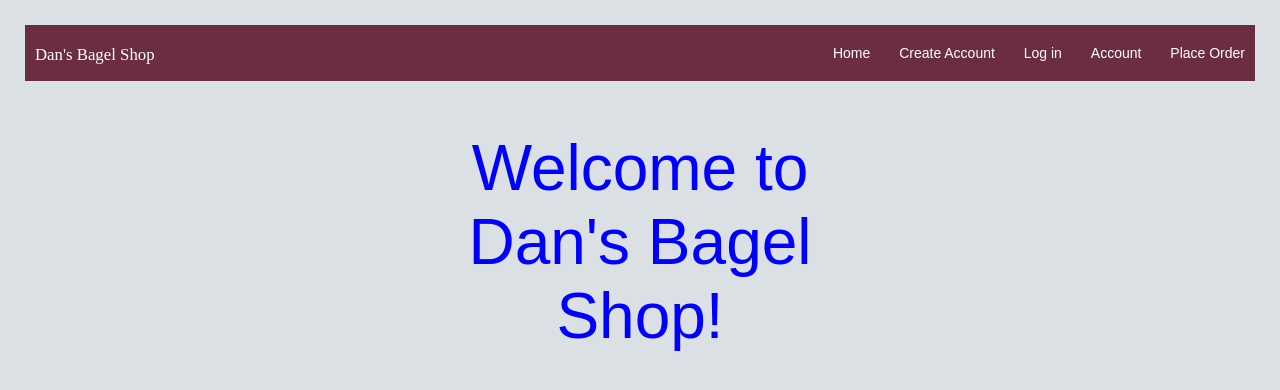
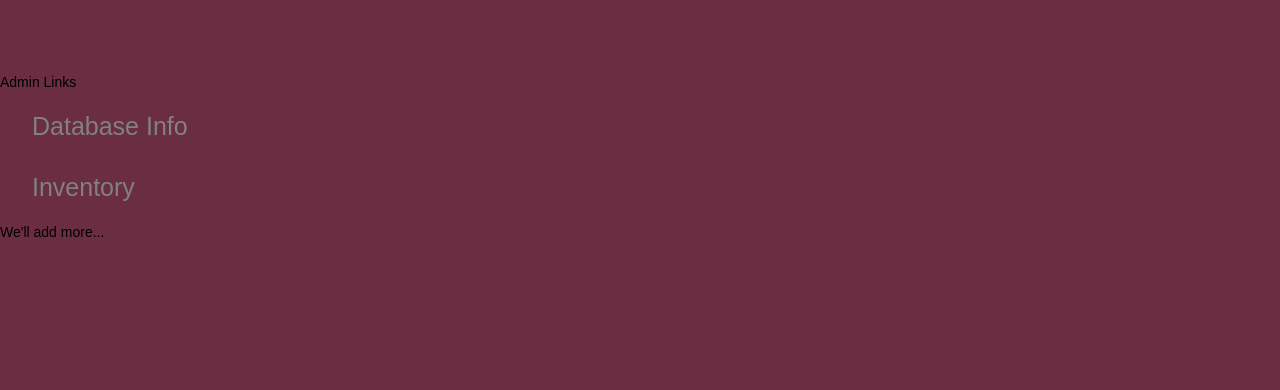
Before and after one commit to jennaknudsen/cs3450-7even, a Django app: page /dansbagels/home in a window 1280 px wide. Shown: the top 390 px of the page. Run offline with Django 3.2, Linux system fonts and the light colour scheme.

Commit message:
Trying to add a side bar for admin links.

```diff
--- a/src/djangoserver_cs3450/dansbagels/static/dansbagels/style.css
+++ b/src/djangoserver_cs3450/dansbagels/static/dansbagels/style.css
@@ -73,6 +73,29 @@ table, th, td {
 	color: blue;
 }
 
+
+/* Side navigation stuff from https://www.w3schools.com/howto/howto_js_sidenav.asp--> */
+/* The side navigation menu */
+#Sidenav {
+    height: 100%; /* 100% Full-height */
+    position: fixed; /* Stay in place */
+    z-index: 1; /* Stay on top */
+    top: 0; /* Stay at the top */
+    left: 0;
+    background-color: #6B2D42;
+    overflow-x: hidden; /* Disable horizontal scroll */
+    padding-top: 60px; /* Place content 60px from the top */
+}
+
+/* The navigation menu links */
+#Sidenav a {
+    padding: 8px 8px 8px 32px;
+    text-decoration: none;
+    font-size: 25px;
+    color: #818181;
+    display: block;
+}
+
 #exceptionLink {
     color: blue;
     padding-left: 0px
--- a/src/djangoserver_cs3450/dansbagels/templates/dansbagels/account.html
+++ b/src/djangoserver_cs3450/dansbagels/templates/dansbagels/account.html
@@ -19,7 +19,7 @@
             <a href="/dansbagels/orderBagel" class="link">Place Order</a>
         </div>
         <div>
-            <h1>The purpose of this page is: {{ purpose }}</h1>
+            <h1>Account Info</h1>
             <p>To update your account info, input the updated info in the box next to your current info and click update
             when done.</p>
             <form method="post">
--- a/src/djangoserver_cs3450/dansbagels/templates/dansbagels/home.html
+++ b/src/djangoserver_cs3450/dansbagels/templates/dansbagels/home.html
@@ -19,6 +19,15 @@
             <a href="/dansbagels/account" class="link">Account</a>
             <a href="/dansbagels/orderBagel" class="link">Place Order</a>
         </div>
+        <!-- Side navigation stuff from https://www.w3schools.com/howto/howto_js_sidenav.asp-->
+        <!-- anything in the style attribute here isn't showing up just form CSS -->
+        <!-- Sidenav is for links that appear for the Admin. The CSS stuff is not working -->
+        <div id="Sidenav" style="background-color: #6B2D42; right: 0;">
+            <p>Admin Links</p>
+            <a href="/dansbagels/admin__add_rem">Database Info</a><br>
+            <a href="#">Inventory</a>
+            <p>We'll add more...</p>
+        </div>
         <h1 id="welcome" align="center" style="color:blue">Welcome to Dan's Bagel Shop!</h1>
     </body>
 </html>
--- a/src/djangoserver_cs3450/dansbagels/views.py
+++ b/src/djangoserver_cs3450/dansbagels/views.py
@@ -155,7 +155,7 @@ def orderBagel(request):
 
 # URL: localhost:8000/dansbagels/account
 def account(request):
-    context = {'purpose': "View/Change account info"}
+    context = {}
     if 'logged_in' in request.session and request.session['logged_in']:
         account = Person.objects.get(username_text=request.session['username'])
         if request.method == "GET":
```
